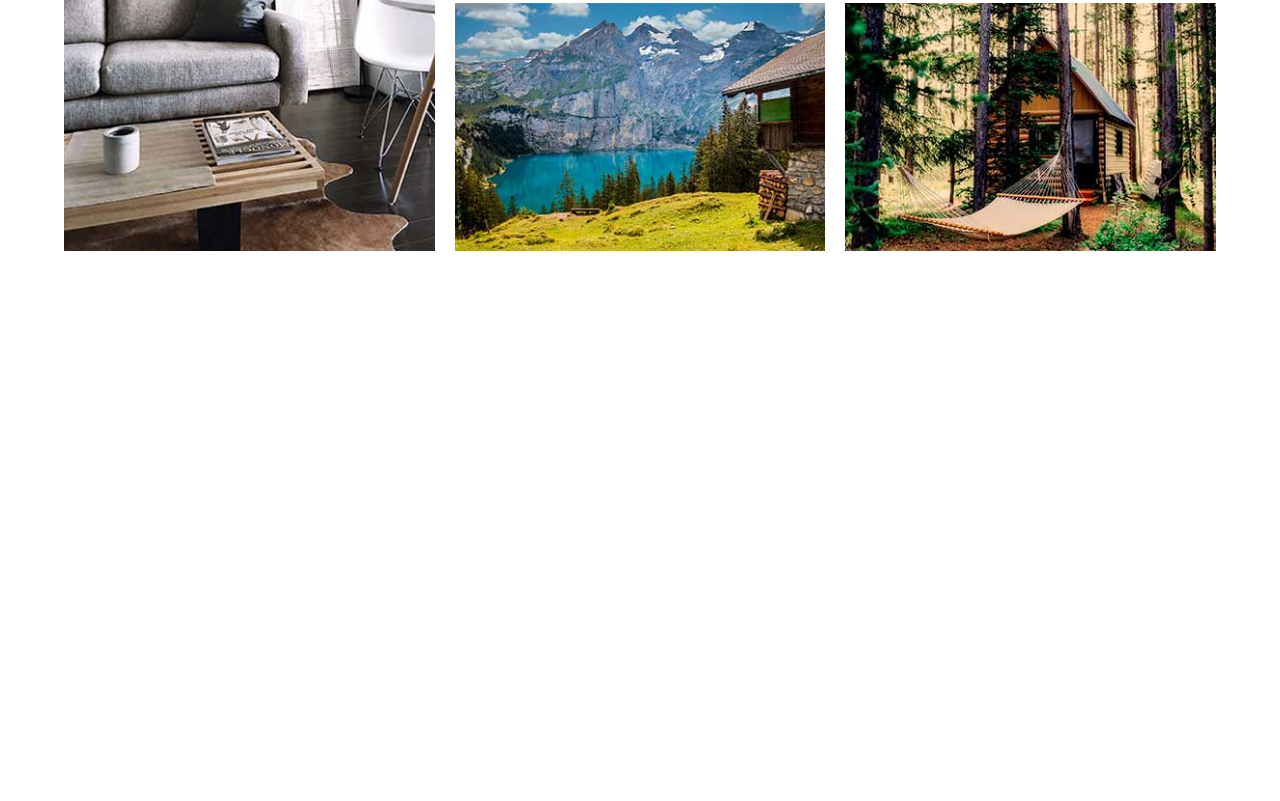
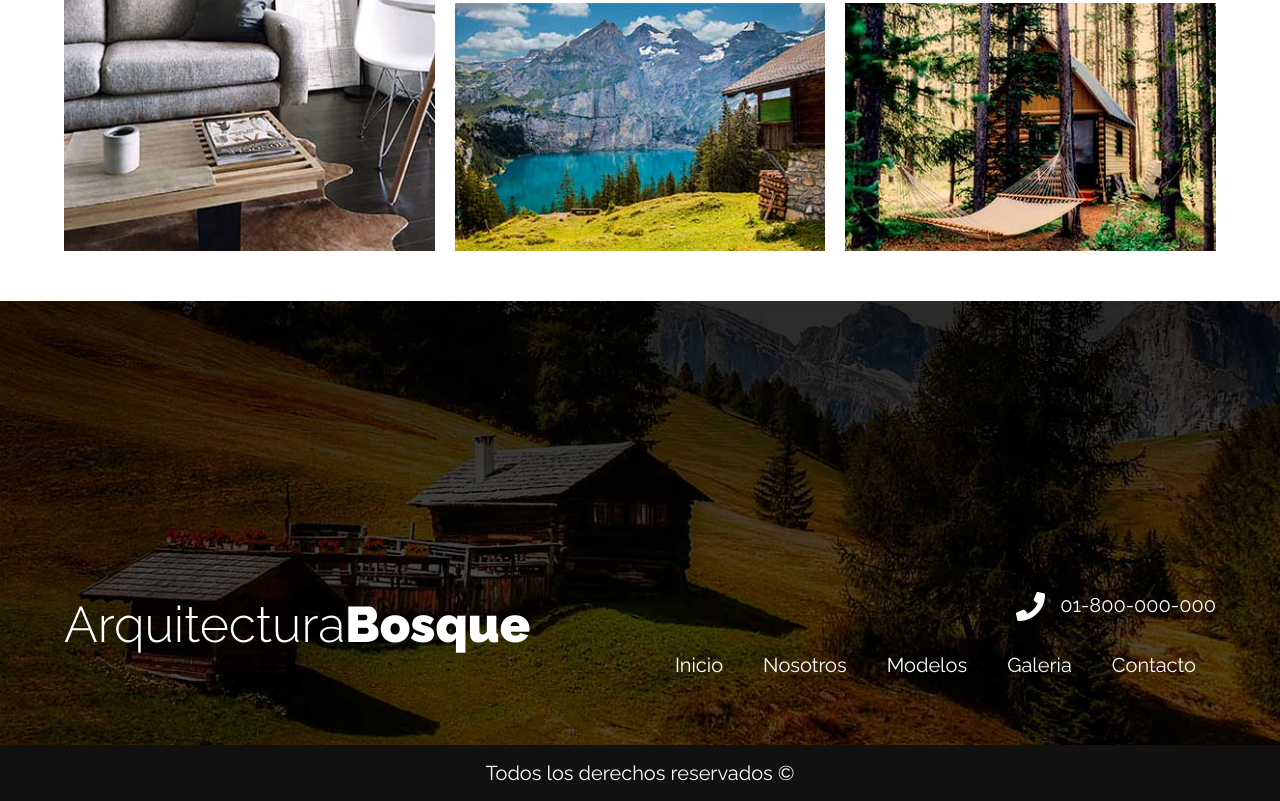
Before and after one commit to DeveloperMAC2023/ArquitecturaBosque, a plain HTML site: page index.html in a window 1280 px wide. Shown: the part 4310-5111 px from the top of the page. Before the commit the page ends 4561 px from the top, so only its background shows below. Drawn offline with Linux system fonts and the light colour scheme.

Commit message:
Finalizado el proyecto

```diff
--- a/css/styles.css
+++ b/css/styles.css
@@ -305,3 +305,27 @@ img {
         grid-row: 1 / 3;
     }
 }
+
+/* Footer */
+.footer {
+    height: 50rem;
+    background-image: url(../img/footer_bg.jpg);
+    background-repeat: no-repeat;
+    background-position: center center;
+    background-size: cover;
+    display: flex;
+    flex-direction: column;
+    justify-content: flex-end;
+    color: var(--blanco);
+}
+.footer a {
+    color: var(--blanco);
+    font-size: 2rem;
+}
+.copyright {
+    background-color: var(--negro);
+    text-align: center;
+    margin: 5rem 0 0 0;
+    font-size: 2rem;
+    padding: 1rem;
+}
--- a/index.html
+++ b/index.html
@@ -117,5 +117,33 @@
 
         </div>
     </section>
+
+    <footer class="footer mt-5">
+        <div class="contenedor">
+            <div class="barra">
+
+                <div class="logo">
+                    <h1 class="nombre-sitio">
+                        Arquitectura<span>Bosque</span>
+                    </h1>
+                </div>
+
+                <div class="contacto">
+                    <a class="telefono" href="tel:01-800-000-000">01-800-000-000</a>
+                    <nav class="navegacion">
+                        <a class="link" href="#">Inicio</a>
+                        <a class="link" href="#">Nosotros</a>
+                        <a class="link" href="#">Modelos</a>
+                        <a class="link" href="#">Galeria</a>
+                        <a class="link" href="#">Contacto</a>
+                    </nav>
+                </div>
+
+            </div>
+
+        </div>
+
+        <p class="copyright">Todos los derechos reservados &copy;</p>
+    </footer>
 </body>
 </html>
```
